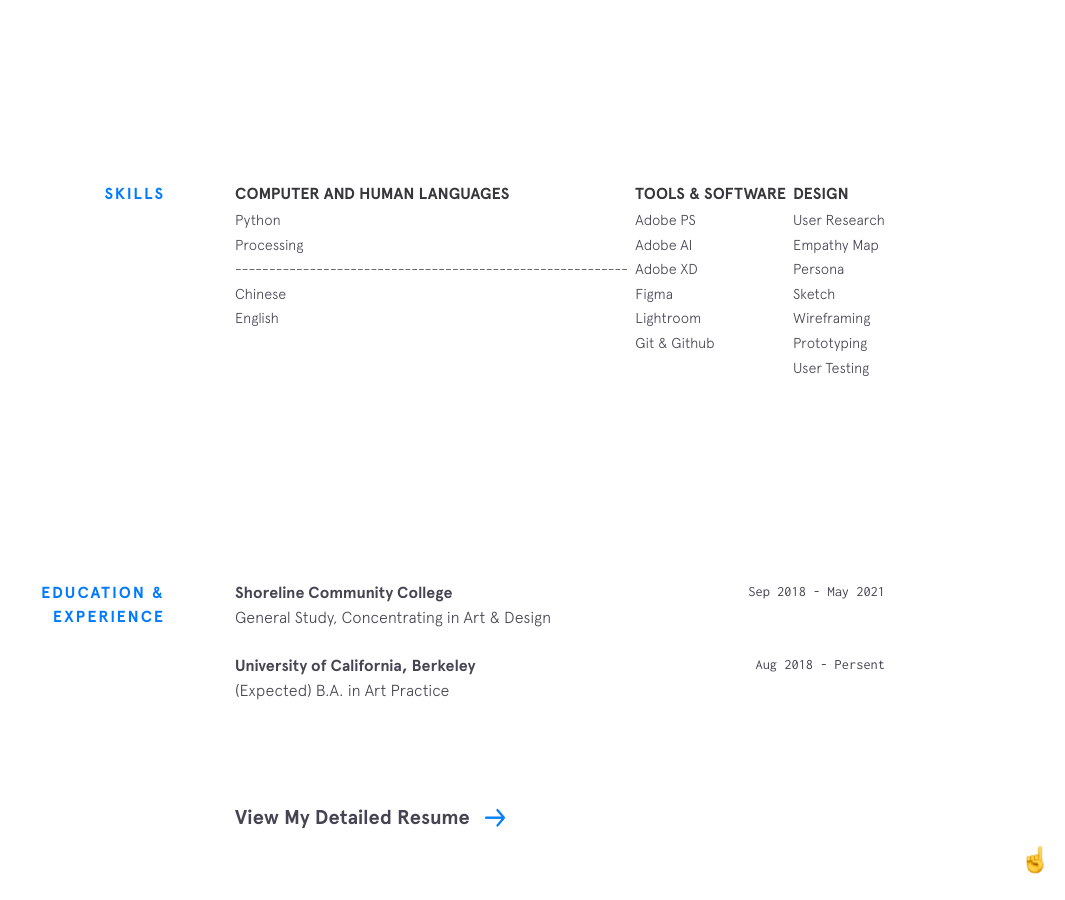
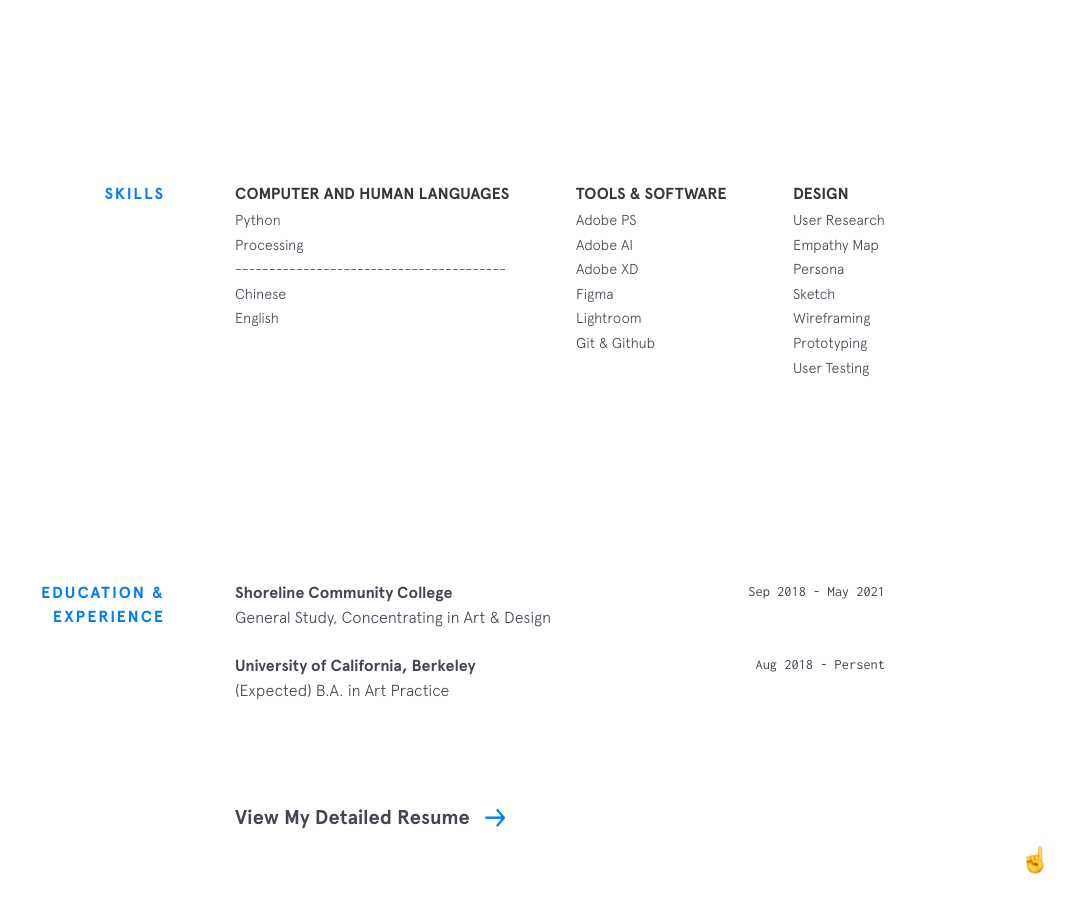
Before and after one commit to SylGaw/SylGaw.github.io, a Jekyll site: the page built from index.html, in a window 1280 px wide and 900 px high, scrolled down 1339 px. Shown: the whole window, without its empty margins (215-1280 px from the left). Built offline with Jekyll 4.4.1, drawn with Linux system fonts in a browser that asks for light colours; nearby versions of some CDN libraries.

Commit message:
personalize

```diff
--- a/_data/skills.yml
+++ b/_data/skills.yml
@@ -1,7 +1,7 @@
 languages:
   - item: Python
   - item: Processing
-  - item: ----------------------------------------------------------
+  - item: ----------------------------------------
   - item: Chinese
   - item: English
 
```
